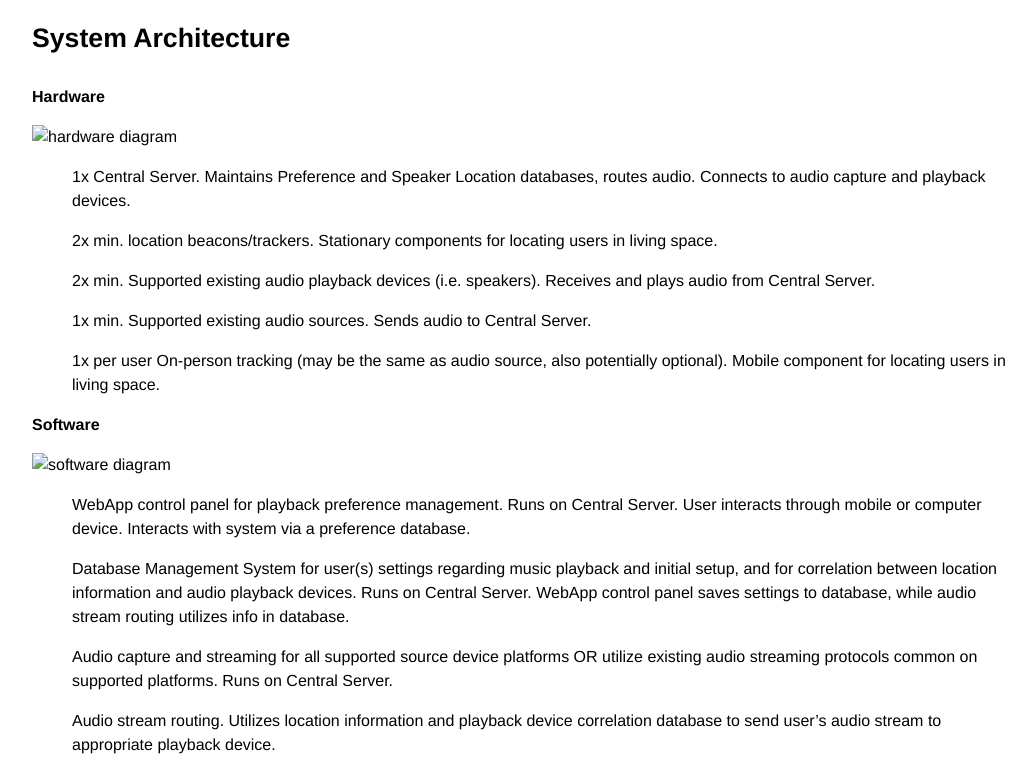
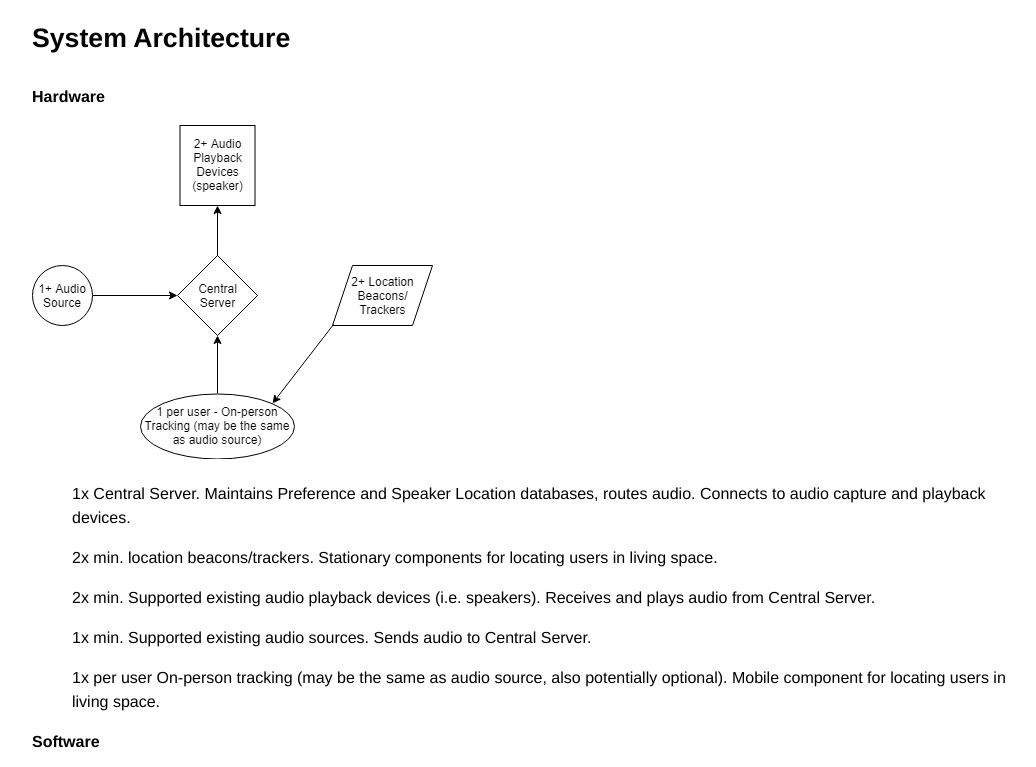
Before and after one commit to AmI-2018/sound-track, a plain HTML site: page info.html in a window 1280 px wide. Shown: the part 1380-2147 px from the top of the page, without its empty margins (96-1132 px from the left). Drawn offline with Linux system fonts and the light colour scheme.

Commit message:
fixed diagrams not being displayed

```diff
--- a/info.html
+++ b/info.html
@@ -53,7 +53,7 @@
 <hr>
   <h3 id="system-architecture">System Architecture</h3>
   <p><strong>Hardware</strong></p>
-  <img src = "sys architecture (hardware).png" alt = "hardware diagram" stlye = "width:100px;height:100px;">
+  <img src = "sys diagram (hardware).png" alt = "hardware diagram" stlye = "width:100px;height:100px;">
   <blockquote>
     <p>1x Central Server. Maintains Preference and Speaker Location databases, routes audio. Connects to audio capture and playback devices.</p>
     <p>2x min. location beacons/trackers. Stationary components for locating users in living space. </p>
@@ -62,7 +62,7 @@
     <p>1x per user On-person tracking (may be the same as audio source, also potentially optional). Mobile component for locating users in living space.</p>
   </blockquote>
   <p><strong>Software</strong></p>
-  <img src = "sys architecture (software).png" alt = "software diagram" stlye = "width:100px;height:100px;">
+  <img src = "sys diagram (software).png" alt = "software diagram" stlye = "width:100px;height:100px;">
   <blockquote>
     <p>WebApp control panel for playback preference management. Runs on Central Server. User interacts through mobile or computer device. Interacts with system via a preference database.</p>
     <p>Database Management System for user(s) settings regarding music playback and initial setup, and for correlation between location information and audio playback devices. Runs on Central Server. WebApp control panel saves settings to database, while audio stream routing utilizes info in database.</p>
```
